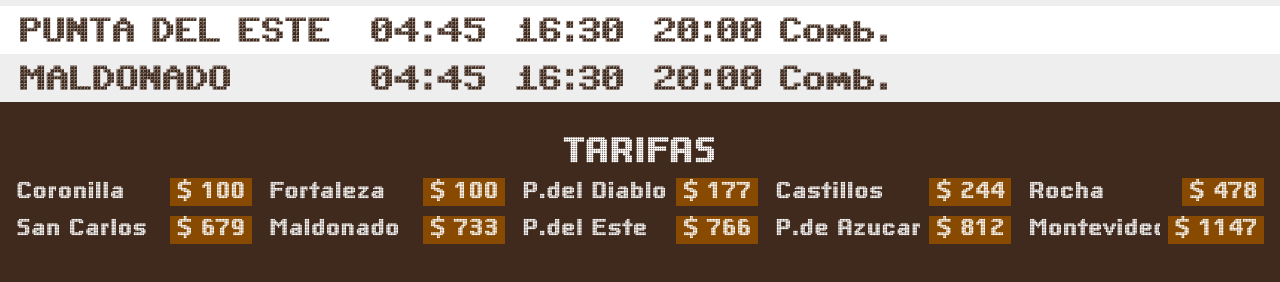
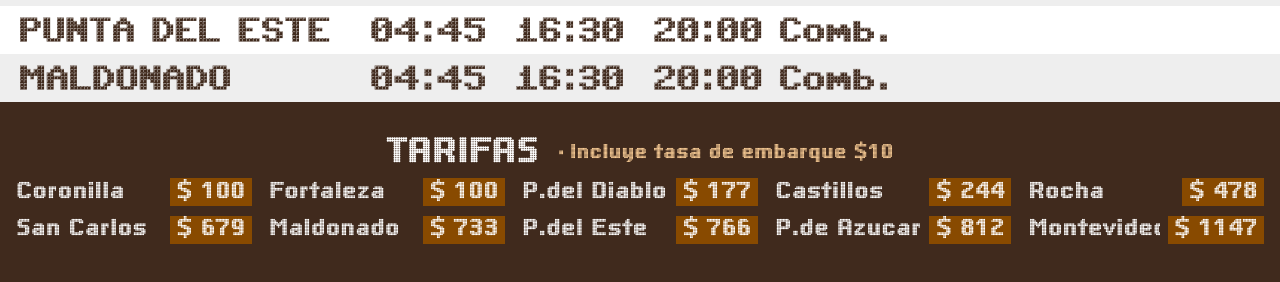
Before and after one commit to carteljp01/cartelera, a plain HTML site: page index.html in a window 1280 px wide. Shown: the part 514-796 px from the top of the page. Drawn offline with Linux system fonts and the light colour scheme.

Commit message:
Tarifas: aclarar que incluyen tasa de embarque $10; aviso de música sin tapar horarios
Co-Authored-By: Claude Opus 5.5 <noreply@anthropic.com>
Claude-Session: https://claude.ai/code/session_01Kapd78aYib3R5WHMNjsJai

```diff
--- a/css/cartel.css
+++ b/css/cartel.css
@@ -217,9 +217,9 @@ body:not(.pausado) [data-editar] { cursor: none; }
 /* Aviso de música bloqueada por el navegador */
 #avisoMusica {
   position: fixed;
-  left: 50%;
-  bottom: 24vh;
-  transform: translateX(-50%);
+  left: 2vh;
+  top: 2vh;
+  max-width: 28vw;
   padding: 0.8vh 1.8vh;
   background: rgba(0, 0, 0, 0.75);
   color: #fff;
@@ -227,3 +227,10 @@ body:not(.pausado) [data-editar] { cursor: none; }
   border-radius: 0.6vh;
   z-index: 10;
 }
+
+#notaTarifas {
+  font-size: 2.6vh;
+  color: #ffd29a;
+  margin-left: 1vh;
+  vertical-align: middle;
+}
--- a/datos.js
+++ b/datos.js
@@ -18,6 +18,9 @@ window.CARTEL = {
   // Radio COT: pasa los MP3 que subas a la carpeta "musica"
   // activa: false para apagarla · volumen de 0 a 1
   musica: { activa: true, volumen: 0.4 },
+
+  // Aclaración que va al lado de TARIFAS (dejar "" para no mostrar nada)
+  notaTarifas: "Incluye tasa de embarque $10",
 
   tarifas: [
     { destino: "Coronilla",    precio: 100 },
--- a/index.html
+++ b/index.html
@@ -20,7 +20,7 @@
     <main id="pantallas"></main>
 
     <footer id="pie">
-      <div class="tarifa-titulo">TARIFAS</div>
+      <div class="tarifa-titulo">TARIFAS <span id="notaTarifas"></span></div>
       <div id="tarifas"></div>
     </footer>
 
--- a/js/cartel.js
+++ b/js/cartel.js
@@ -73,6 +73,9 @@
     const cont = document.getElementById("pantallas");
     cont.innerHTML = panelHTML("salidas") + panelHTML("retornos");
     cont.children[indice].classList.add("activo");
+
+    const nota = document.getElementById("notaTarifas");
+    if (nota) nota.textContent = datos.notaTarifas ? "· " + datos.notaTarifas : "";
 
     document.getElementById("tarifas").innerHTML = datos.tarifas
       .map(
```
